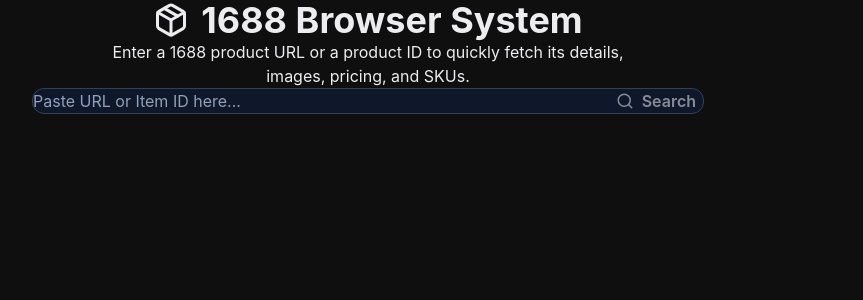
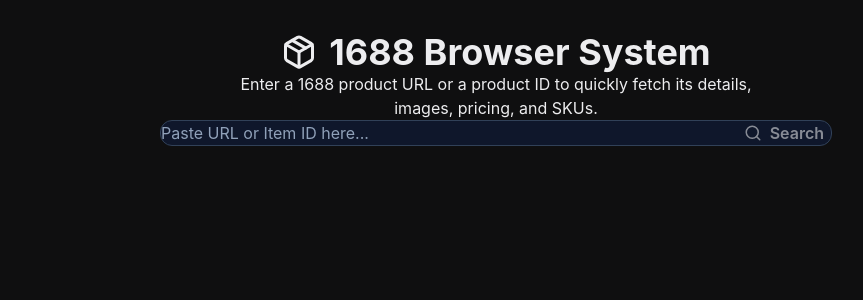
Before and after one commit to Genacanas/1688_browser_system, a Next.js app: page / in a window 1280 px wide. Shown: the top 300 px of the page, without its empty margins (144-1007 px from the left). Built offline with nearby package versions, Linux system fonts and the light colour scheme.

Commit message:
Fix centering with inline styles and simplified layout

```diff
--- a/src/app/layout.tsx
+++ b/src/app/layout.tsx
@@ -23,11 +23,8 @@
   children: React.ReactNode;
 }>) {
   return (
-    <html
-      lang="en"
-      className={`${geistSans.variable} ${geistMono.variable} h-full antialiased`}
-    >
-      <body className="min-h-full">{children}</body>
+    <html lang="en" className={`${geistSans.variable} ${geistMono.variable} antialiased`}>
+      <body>{children}</body>
     </html>
   );
 }
--- a/src/app/page.tsx
+++ b/src/app/page.tsx
@@ -50,7 +50,7 @@
   };
 
   return (
-    <main className="min-h-screen p-8 w-full max-w-5xl mx-auto">
+    <main style={{ minHeight: '100vh', padding: '2rem', maxWidth: '1024px', width: '100%', margin: '0 auto', display: 'block' }}>
       <div className="flex flex-col items-center mb-12">
         <h1 className="text-4xl font-bold mb-2 flex items-center gap-3 text-primary">
           <Package size={36} /> 1688 Browser System
```
